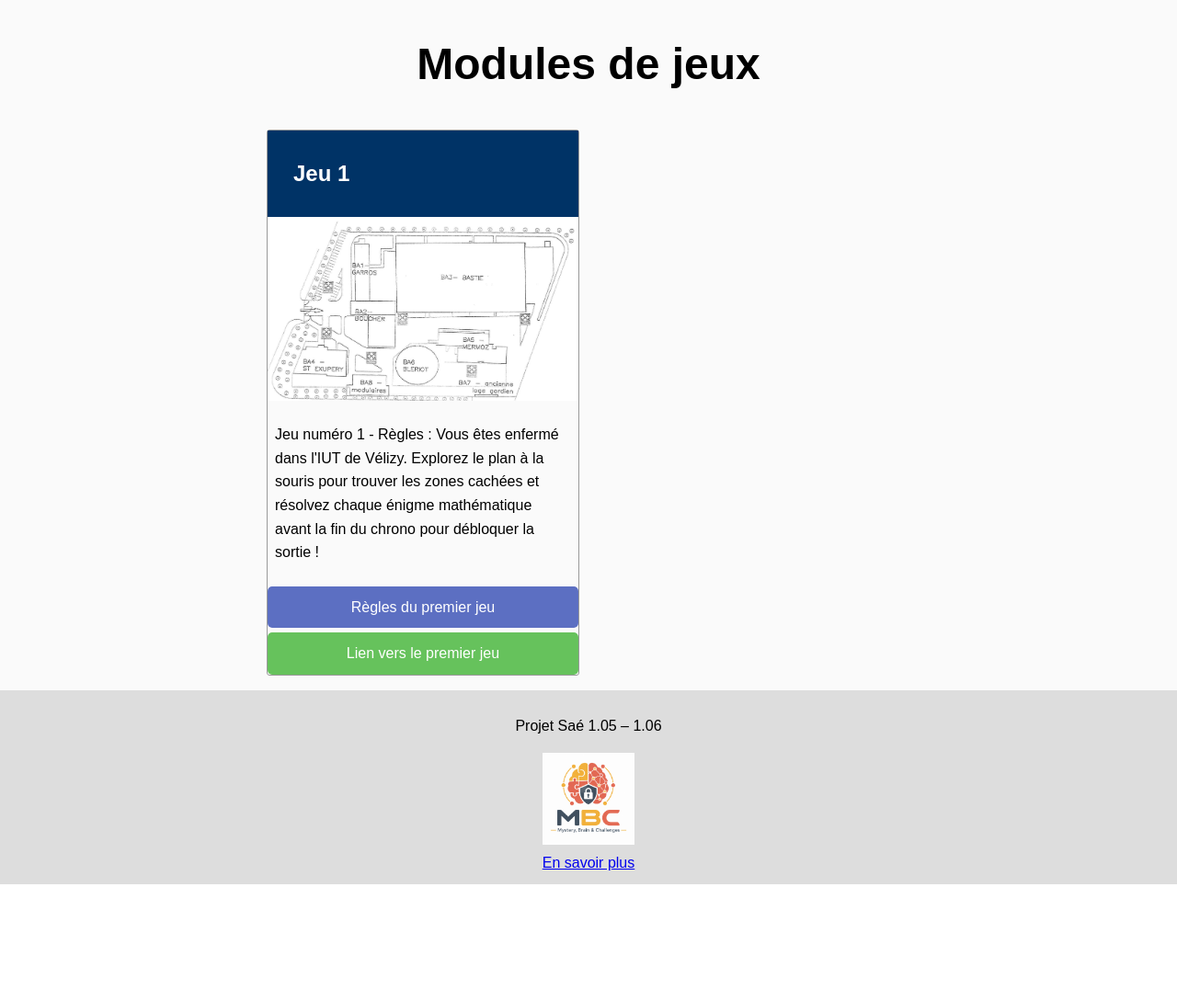
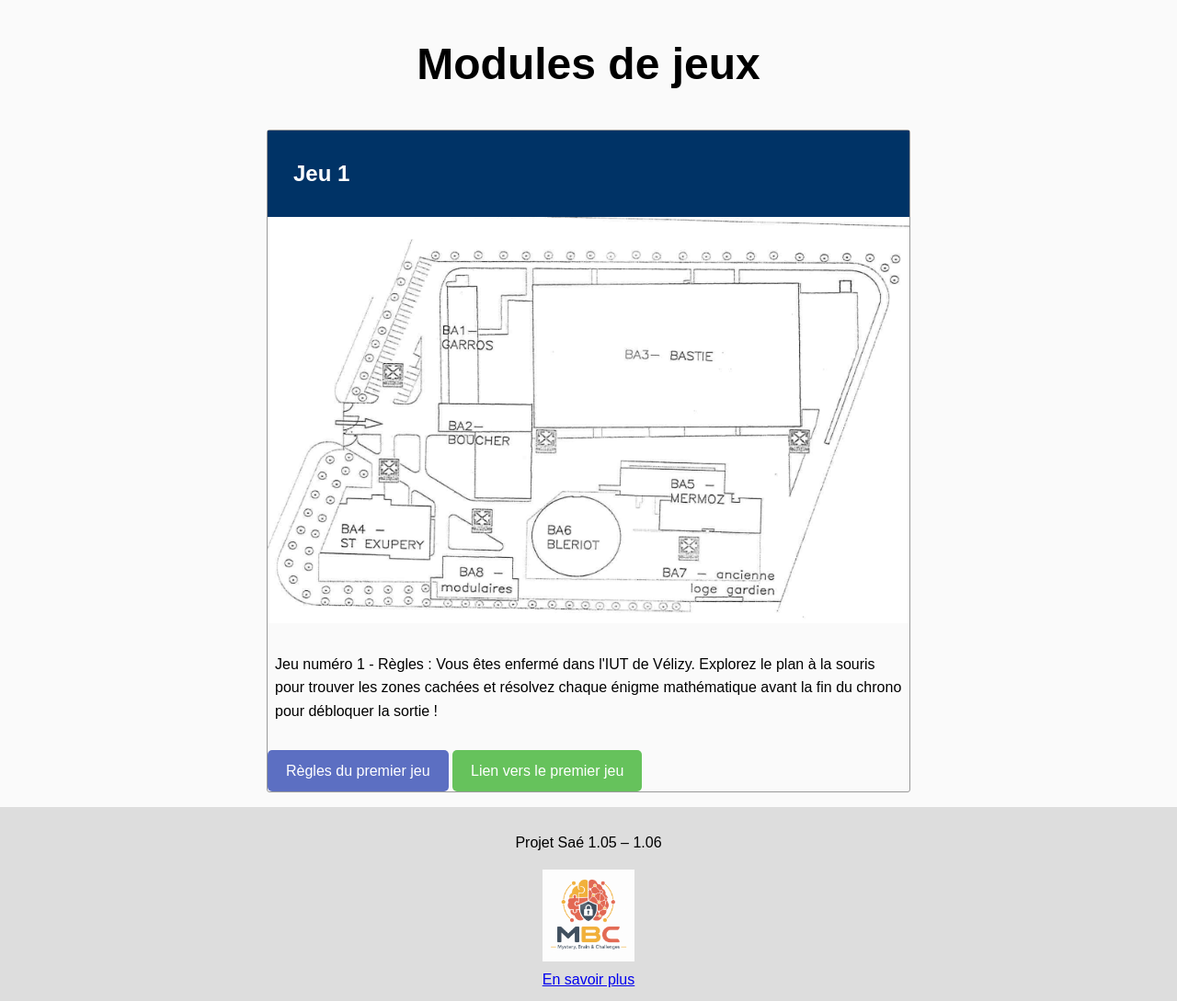
Before and after one commit to Kyln78/SAE_2026_2027, a PHP site: page /module.php in a window 1280 px wide. Shown: the part 186-1275 px from the top of the page at 92% size. Before the commit the page ends 1148 px from the top, so only its background shows below. Run offline with PHP 8.4, Linux system fonts and the light colour scheme.

Commit message:
Modification css

```diff
--- a/src/CSS/style.css
+++ b/src/CSS/style.css
@@ -60,18 +60,11 @@ footer {
 .cards {
     max-width: 700px;
     margin: 1em auto;
-
-    display: grid;
-    grid-template-columns: repeat(auto-fill, minmax(230px, 1fr));
-    grid-gap: 20px;
 }
 
 .card {
     border: 1px solid #999999;
     border-radius: 3px;
-
-    display: grid;
-    grid-template-rows: max-content 200px 1fr;
 }
 
 .card img {
@@ -580,7 +573,7 @@ body.enigme {
     font-size: 16px;
     text-align: center;
     line-height: 1.6;
-    background-color: #f8f9fc;
+    background-color: #a3a3a3;
 }
 
 .footer-card {
```
